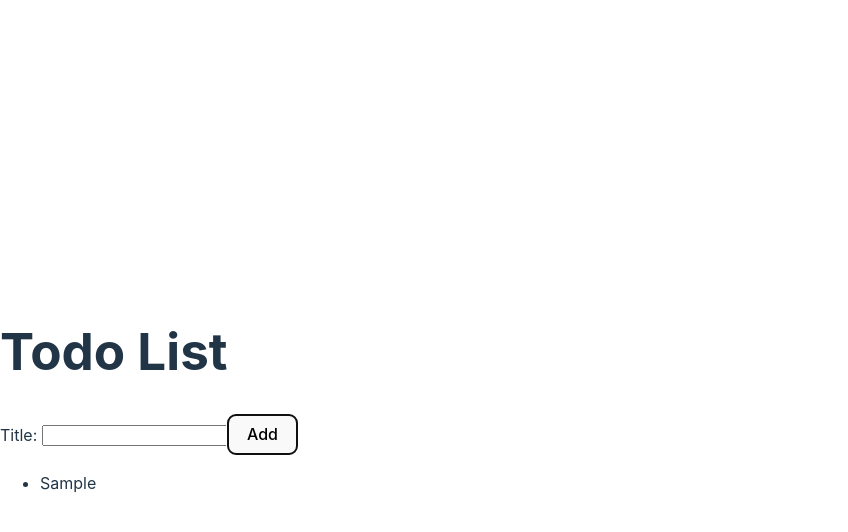
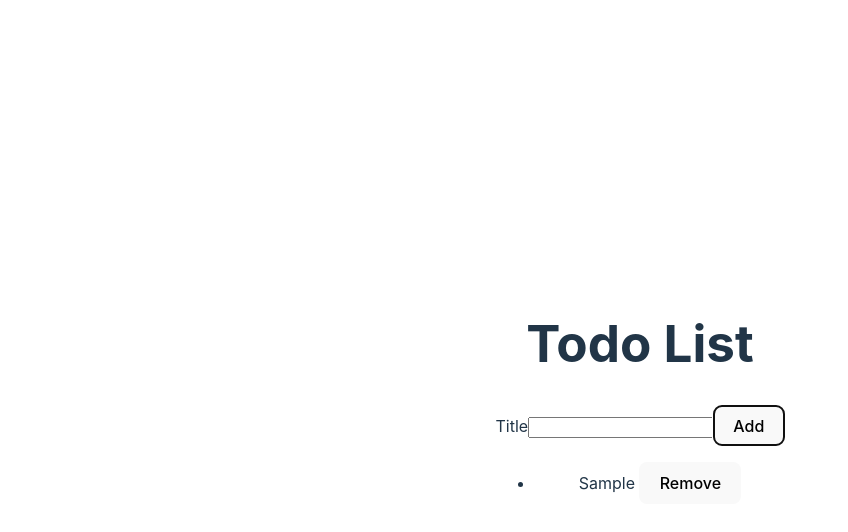
Before and after one commit to nataliasirt/react-todo, a React (Vite) app: page / in a window 1280 px wide. Both pictures are taken after typing "Sample" into the empty fields and a click on the button "Add". Shown: the top 532 px of the page, without its empty margins (0-848 px from the left). Built offline with nearby package versions, Linux system fonts and the light colour scheme.

Commit message:
lesson_1_6_7

```diff
--- a/src/AddTodoForm.jsx
+++ b/src/AddTodoForm.jsx
@@ -1,11 +1,11 @@
 import { useState } from 'react';
+import InputWithLabel from './InputWithLabel';
 
 const AddTodoForm = ({ onAddTodo }) => {
   const [todoTitle, setTodoTitle] = useState('');
 
   const handleTitleChange = (event) => {
-    const newTodoTitle = event.target.value;
-    setTodoTitle(newTodoTitle);
+    setTodoTitle(event.target.value);
   };
 
   const handleAddTodo = (event) => {
@@ -25,11 +25,8 @@ const AddTodoForm = ({ onAddTodo }) => {
 
   return (
     <form onSubmit={handleAddTodo}>
-      <label htmlFor="todoTitle">Title: </label>
-      <input
-        type="text"
-        id="todoTitle"
-        name="title"
+      <InputWithLabel
+        label="Title"
         value={todoTitle}
         onChange={handleTitleChange}
       />
--- a/src/App.jsx
+++ b/src/App.jsx
@@ -1,8 +1,8 @@
+import './App.css';
 import { useEffect, useState } from 'react';
+import TodoList from './TodoList';
 import AddTodoForm from './AddTodoForm';
-import TodoList from './TodoList';
 
-// Custom Hook
 function useSemiPersistentState() {
   const [todoList, setTodoList] = useState(() => {
     const saved = localStorage.getItem('savedTodoList');
@@ -23,12 +23,16 @@ function App() {
     setTodoList((prevTodoList) => [...prevTodoList, newTodo]);
   };
 
+  const removeTodo = (id) => {
+    setTodoList((prevList) => prevList.filter((item) => item.id !== id));
+  };
+
   return (
-    <>
+    <div>
       <h1>Todo List</h1>
       <AddTodoForm onAddTodo={addTodo} />
-      <TodoList todoList={todoList} />
-    </>
+      <TodoList todoList={todoList} onRemoveTodo={removeTodo} />
+    </div>
   );
 }
 
--- /dev/null
+++ b/src/InputWithLabel.jsx
@@ -0,0 +1,23 @@
+import { useRef, useEffect } from 'react';
+
+const InputWithLabel = ({ label, value, onChange }) => {
+  const inputRef = useRef(null);
+
+  useEffect(() => {
+    inputRef.current.focus(); // Focuses on the input every time the component is rendered
+  }, []);
+
+  return (
+    <>
+      <label>{label}</label>
+      <input
+        ref={inputRef} // Using ref to focus on the input element
+        type="text"
+        value={value}
+        onChange={onChange}
+      />
+    </>
+  );
+};
+
+export default InputWithLabel;
--- a/src/TodoList.jsx
+++ b/src/TodoList.jsx
@@ -1,11 +1,11 @@
 import TodoListItem from './TodoListItem';
 
-function TodoList({ todoList }) {
+function TodoList({ todoList, onRemoveTodo }) {
   return (
     <ul>
       {todoList.map((item) => (
         <li key={item.id}>
-          <TodoListItem todo={item} />
+          <TodoListItem todo={item} onRemoveTodo={onRemoveTodo} />
         </li>
       ))}
     </ul>
--- a/src/TodoListItem.jsx
+++ b/src/TodoListItem.jsx
@@ -1,5 +1,9 @@
-function TodoListItem({ todo }) {
-  return <span>{todo.title}</span>;
+function TodoListItem({ todo, onRemoveTodo }) {
+  return (
+    <span>
+      {todo.title} <button type="button" onClick={() => onRemoveTodo(todo.id)}>Remove</button>
+    </span>
+  );
 }
 
 export default TodoListItem;
```
